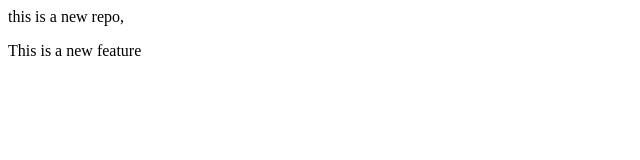
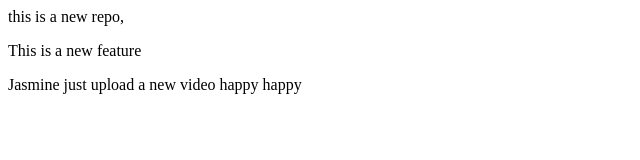
Before and after one commit to KaranShah-byte/LocalRepo, a plain HTML site: page Index.html in a window 1280 px wide. Shown: the whole page, without its empty margins (0-640 px from the left). Drawn offline with Linux system fonts and the light colour scheme.

Commit message:
Update Index.html

```diff
--- a/Index.html
+++ b/Index.html
@@ -1,2 +1,3 @@
 <p>this is a new repo,</p>
 <p>This is a new feature</p>
+<p> Jasmine just upload a new video happy happy </p>
```
